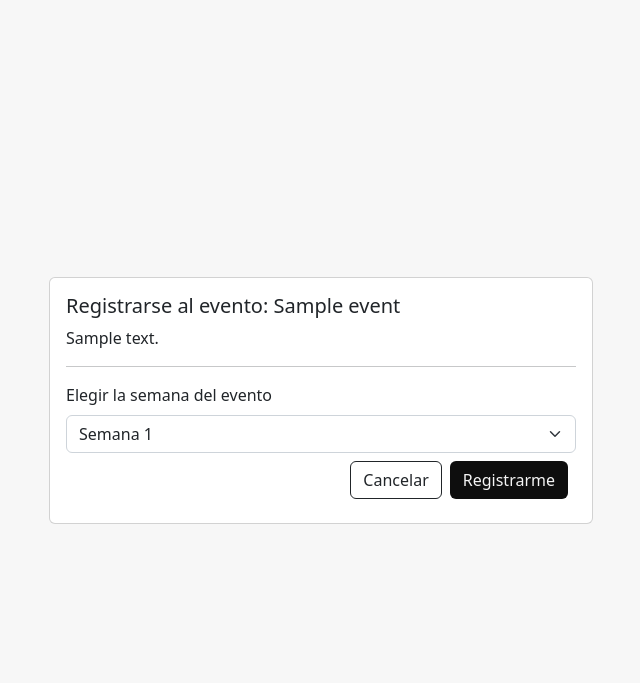
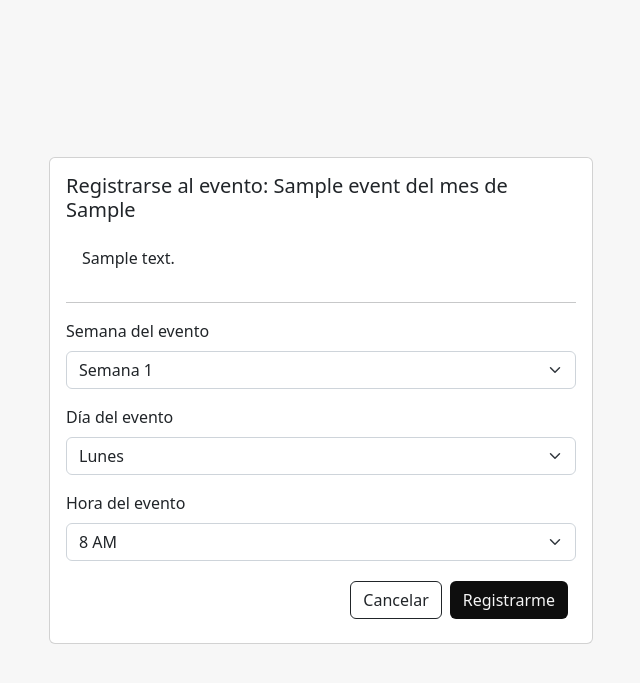
Before and after one commit to juandixdd/php_crud_final_eventos, a PHP site: page /functions/event/registrar_evento.php?eventId=1 in a window 1280 px wide. Shown: the top 683 px of the page, without its empty margins (319-959 px from the left). Run offline with PHP 8.4, Linux system fonts and the light colour scheme; tables that the repository leaves empty or names only in its code hold one stand-in row (values such as "Sample post").

Commit message:
Se agregan campos del formulario

```diff
--- a/functions/event/registrar_evento.php
+++ b/functions/event/registrar_evento.php
@@ -34,21 +34,38 @@ $event = $query->fetchAll(PDO::FETCH_OBJ);
         <div class="col-md-6 p-5">
             <div class="card">
                 <div class="card-body">
-                    <h5 class="card-title">Registrarse al evento: <?php echo $event[0]->name ?></h5>
-                    <p class="card-text">
+                    <h5 class="card-title">Registrarse al evento: <?php echo $event[0]->name ?> del mes de <?php echo $event[0]->month ?></h5>
+                    <p class="card-text p-3">
                         <?php echo $event[0]->description ?>
                     </p>
 
                     <hr>
 
                     <form action="registrar_evento_proceso.php" method="POST">
-                        <div class="form-group">
-                            <label for="exampleInputEmail1" class="form-label">Elegir la semana del evento</label>
+                        <div class="form-group mb-3">
+                            <label for="exampleInputEmail1" class="form-label">Semana del evento</label>
                             <select class="form-select" aria-label="Default select example" name="semana">
                                 <option value="1" selected>Semana 1</option>
                                 <option value="2">Semana 2</option>
                                 <option value="3">Semana 3</option>
                                 <option value="4">Semana 4</option>
+                            </select>
+                        </div>
+
+                        <div class="form-group mb-3">
+                            <label for="exampleInputEmail1" class="form-label">Día del evento</label>
+                            <select class="form-select" aria-label="Default select example" name="dia">
+                                <option value="1" selected>Lunes</option>
+                                <option value="2">Martes</option>
+                                <option value="3">Miércoles</option>
+                            </select>
+                        </div>
+
+                        <div class="form-group mb-3">
+                            <label for="exampleInputEmail1" class="form-label">Hora del evento</label>
+                            <select class="form-select" aria-label="Default select example" name="hora">
+                                <option value="1" selected>8 AM</option>
+                                <option value="2">2 PM</option>
                             </select>
                         </div>
 
```
